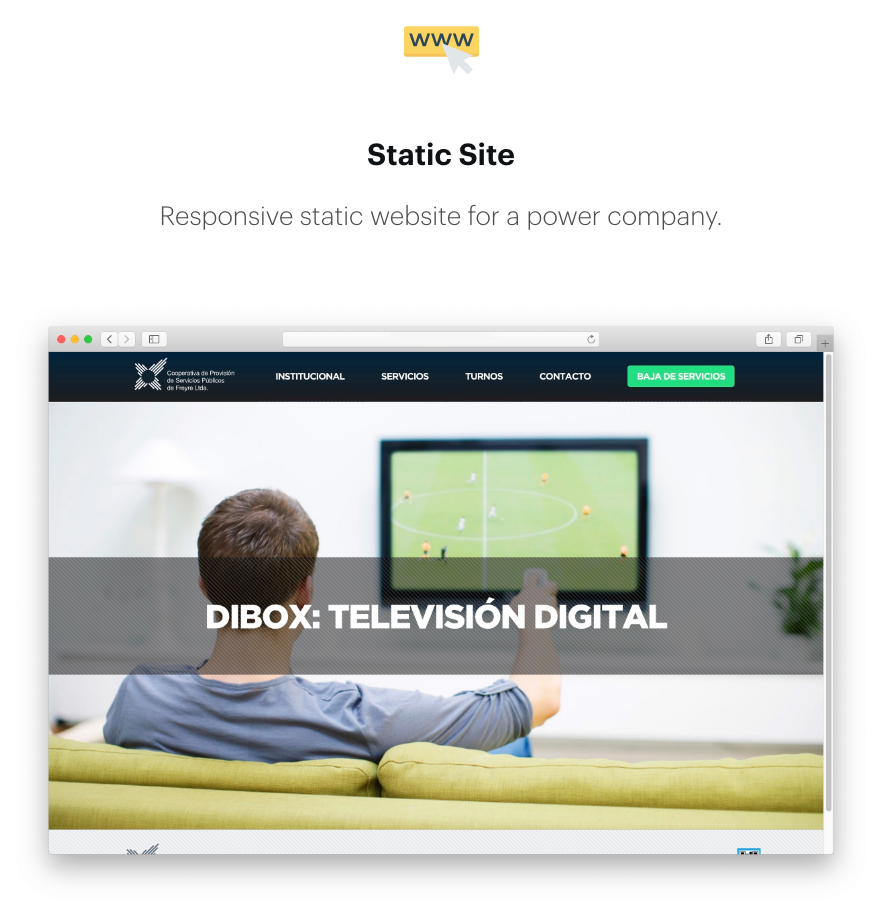
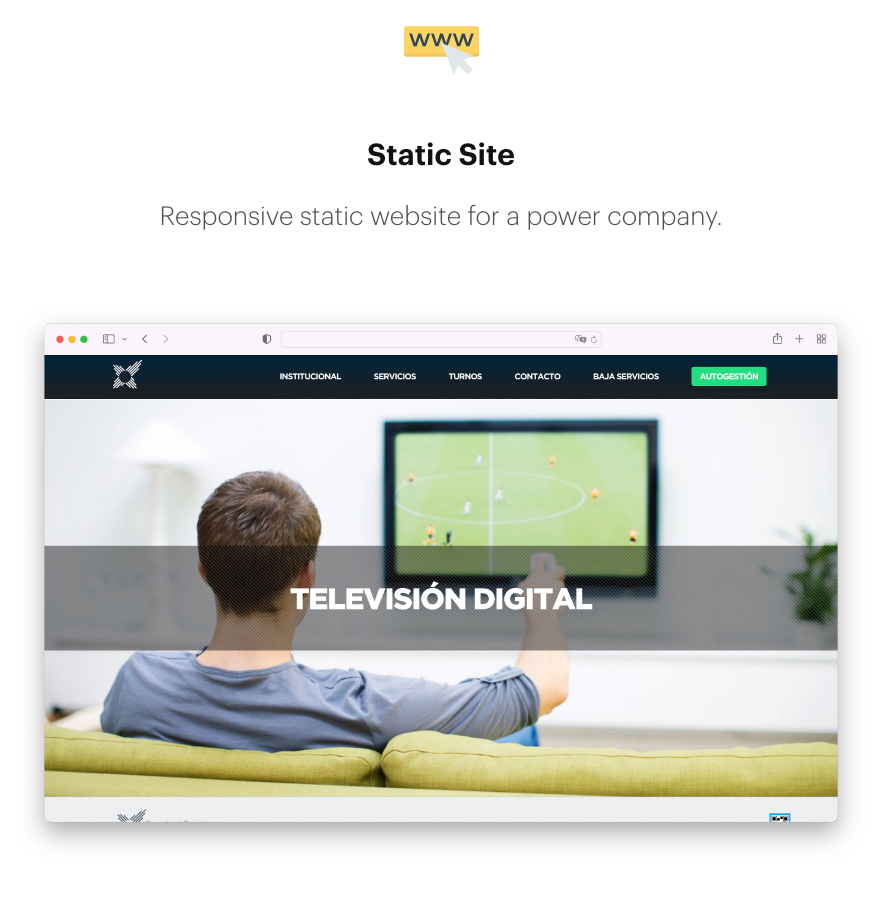
Before and after one commit to fed/freelance, a website: page public/index.html in a window 1280 px wide. Shown: the part 6212-7119 px from the top of the page, without its empty margins (199-1081 px from the left). Drawn offline with nearby package versions, Linux system fonts and the light colour scheme; a web font is replaced by a local one.

Commit message:
Update project image

```diff
--- a/public/index.html
+++ b/public/index.html
@@ -86,14 +86,14 @@
         </div>
 
         <div class="container">
-            <section class="project" id="coopfrey">
+            <section class="project" id="coop">
                 <header class="header">
                     <img src="images/www-click.svg" alt="" class="header__image" />
                     <h1 class="header__title">Static Site</h1>
                     <p class="header__description">Responsive static website for a power company.
                     </p>
                 </header>
-                <p class="single-image"><img src="projects/coopfrey.jpg" alt=""></p>
+                <p class="single-image"><img src="projects/coop.jpg" alt=""></p>
             </section>
         </div>
     </body>
```
Also changed, not shown: README.md, public/projects/coop.jpg (added), public/projects/coopfrey.jpg (deleted).
